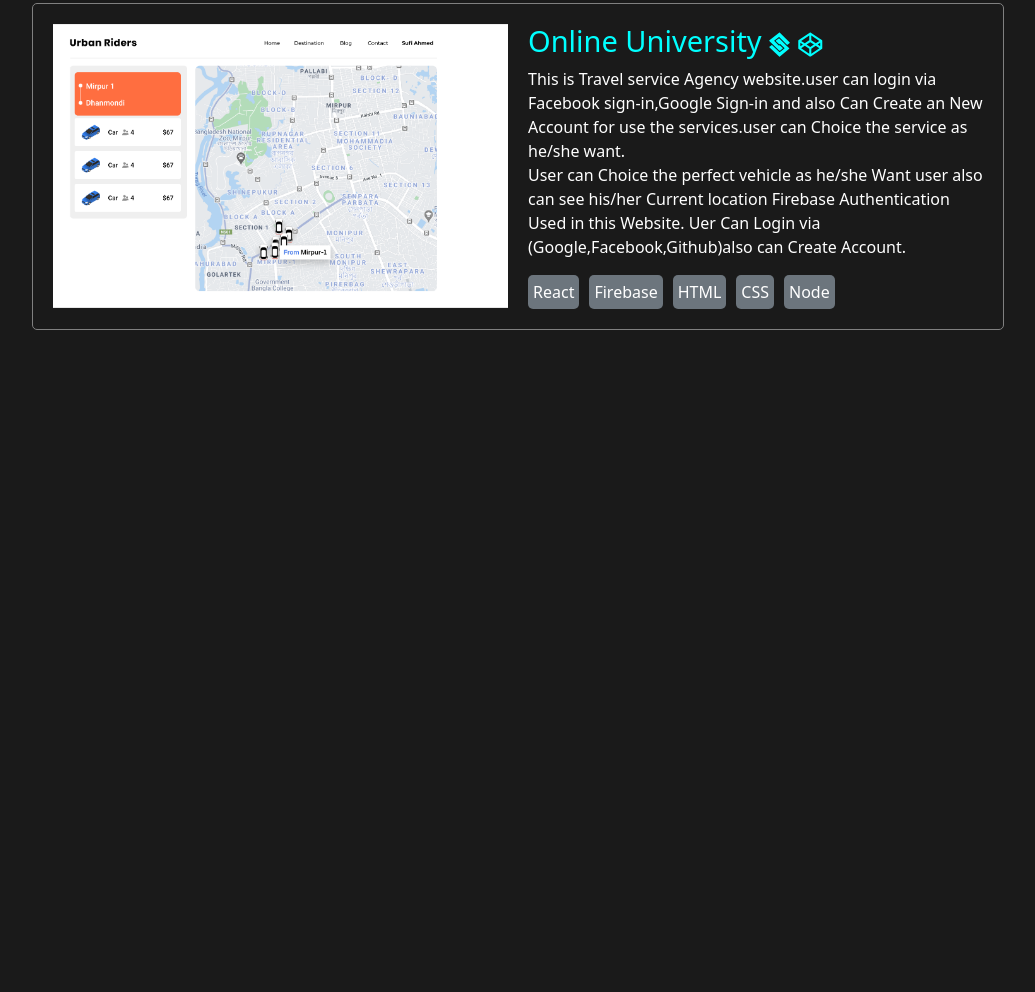
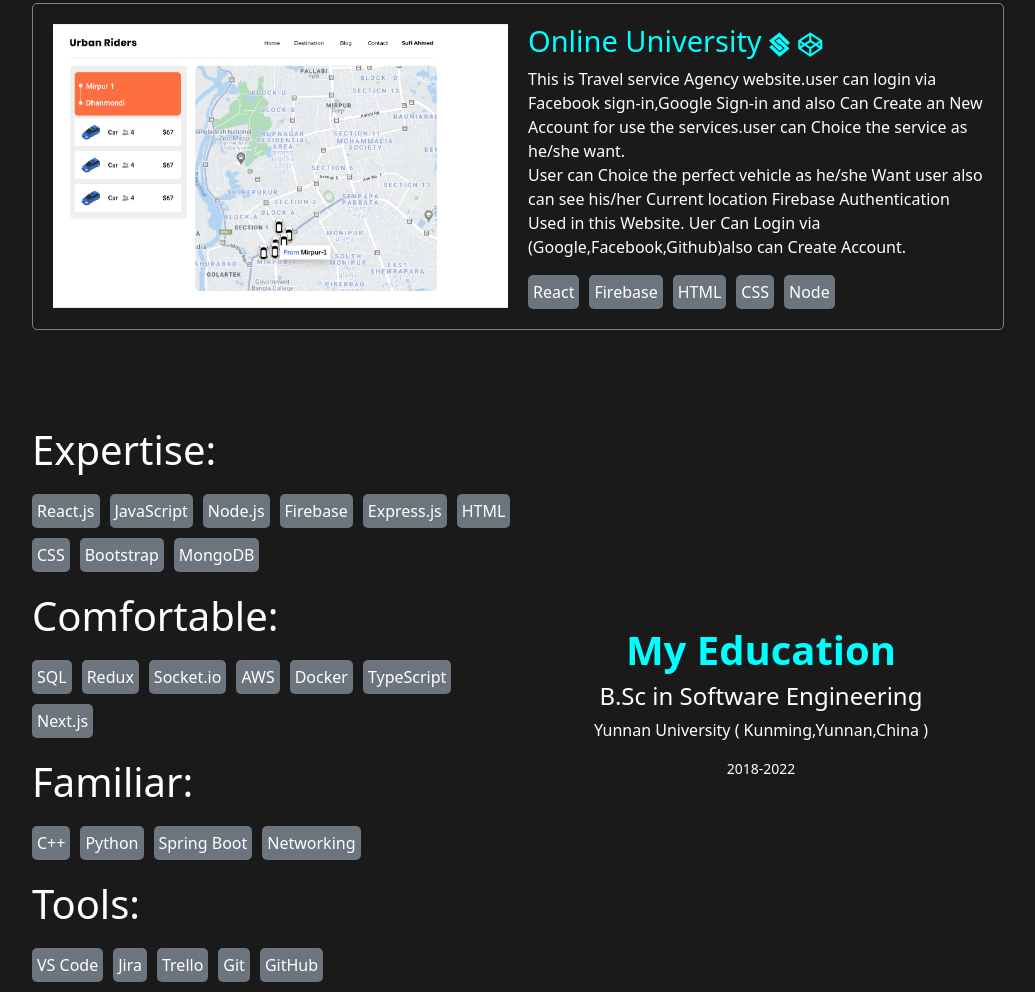
Before and after one commit to shifat97/phitron-portfolio, a plain HTML site: page index.html in a window 1280 px wide. Shown: the part 1207-2199 px from the top of the page, without its empty margins (122-1157 px from the left). Before the commit the page ends 1547 px from the top, so only its background shows below. Drawn offline with nearby package versions, Linux system fonts and the light colour scheme.

Commit message:
add skills and education section

```diff
--- a/index.html
+++ b/index.html
@@ -219,6 +219,69 @@
       </div>
     </section>
     <!-- Skills and Education -->
+    <div class="h-48 bg-color"></div>
+    <div class="h-48 bg-color"></div>
+    <section id="skills-education">
+      <!-- Skills -->
+      <div id="skills-container" class="bg-color text-white">
+        <!-- Expertise -->
+        <div>
+          <h1 class="skills-type">Expertise:</h1>
+          <div class="tech-stack">
+            <span class="ts-item">React.js</span>
+            <span class="ts-item">JavaScript</span>
+            <span class="ts-item">Node.js</span>
+            <span class="ts-item">Firebase</span>
+            <span class="ts-item">Express.js</span>
+            <span class="ts-item">HTML</span>
+            <span class="ts-item">CSS</span>
+            <span class="ts-item">Bootstrap</span>
+            <span class="ts-item">MongoDB</span>
+          </div>
+        </div>
+        <!-- Comfortable -->
+        <div>
+          <h1 class="skills-type">Comfortable:</h1>
+          <div class="tech-stack">
+            <span class="ts-item">SQL</span>
+            <span class="ts-item">Redux</span>
+            <span class="ts-item">Socket.io</span>
+            <span class="ts-item">AWS</span>
+            <span class="ts-item">Docker</span>
+            <span class="ts-item">TypeScript</span>
+            <span class="ts-item">Next.js</span>
+          </div>
+        </div>
+        <!-- Familiar -->
+        <div>
+          <h1 class="skills-type">Familiar:</h1>
+          <div class="tech-stack">
+            <span class="ts-item">C++</span>
+            <span class="ts-item">Python</span>
+            <span class="ts-item">Spring Boot</span>
+            <span class="ts-item">Networking</span>
+          </div>
+        </div>
+        <!-- Tools -->
+        <div>
+          <h1 class="skills-type">Tools:</h1>
+          <div class="tech-stack">
+            <span class="ts-item">VS Code</span>
+            <span class="ts-item">Jira</span>
+            <span class="ts-item">Trello</span>
+            <span class="ts-item">Git</span>
+            <span class="ts-item">GitHub</span>
+          </div>
+        </div>
+      </div>
+      <!-- Education -->
+      <div id="education-container" class="bg-color text-white">
+        <h1 class="education-headline">My Education</h1>
+        <h3 class="edu-degree">B.Sc in Software Engineering</h3>
+        <p>Yunnan University ( Kunming,Yunnan,China )</p>
+        <p class="edu-duration">2018-2022</p>
+      </div>
+    </section>
     <!-- Contact -->
     <!-- Footer -->
     <script
--- a/style.css
+++ b/style.css
@@ -193,3 +193,48 @@ html {
     width: 50%;
   }
 }
+
+/* Skills and Education */
+#skills-education {
+  display: flex;
+  flex-direction: column;
+  /* align-items: center; */
+}
+#skills-container {
+  width: 100%;
+  display: flex;
+  flex-direction: column;
+  gap: 20px;
+}
+.skills-type {
+  margin-bottom: 20px;
+}
+#education-container {
+  width: 100%;
+  padding-top: 40px;
+  text-align: center;
+}
+.education-headline {
+  color: #00ffff;
+  font-weight: bold;
+  text-align: center;
+}
+.edu-degree {
+  font-size: 24px;
+}
+.edu-duration {
+  font-size: 14px;
+}
+@media screen and (min-width: 992px) {
+  #skills-education {
+    flex-direction: row;
+    justify-content: space-evenly;
+  }
+  #skills-container,
+  #education-container {
+    width: 50%;
+  }
+  #education-container {
+    padding-top: 200px;
+  }
+}
```
